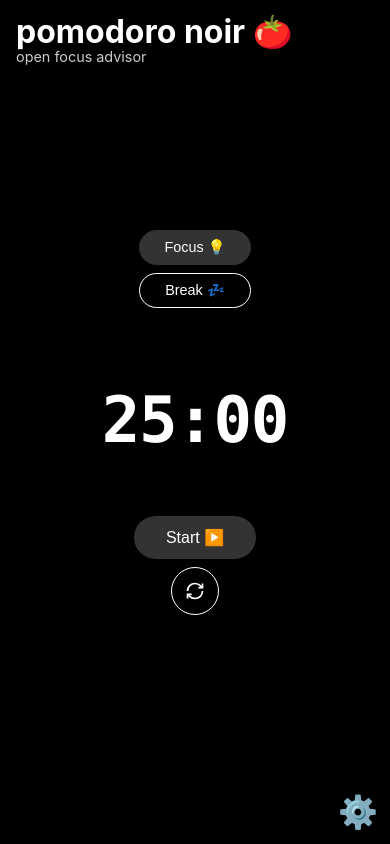
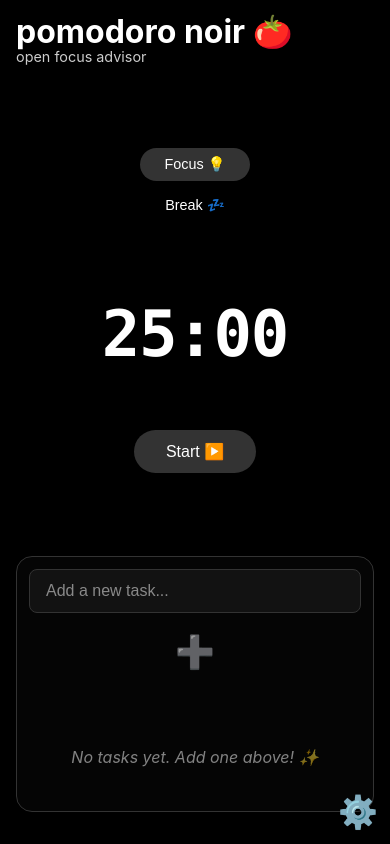
Before and after one commit to adellantado/pomodoro-noir-timer, a React (Create React App) app: page / in a window 390 px wide. Built offline with nearby package versions, Linux system fonts and the light colour scheme.

Commit message:
add list of tasks

```diff
--- a/src/components/PomodoroTimer.css
+++ b/src/components/PomodoroTimer.css
@@ -9,6 +9,7 @@
   background-color: #000000;
   color: #ffffff;
   position: relative;
+  overflow-y: auto;
 }
 
 /* Header */
@@ -43,6 +44,7 @@
   justify-content: center;
   flex: 1;
   gap: 2rem;
+  margin-top: 4rem;
 }
 
 /* Mode Buttons */
@@ -55,7 +57,7 @@
 .mode-button {
   padding: 0.75rem 2rem;
   border-radius: 2rem;
-  border: 1px solid #ffffff;
+  border: none;
   background-color: transparent;
   color: #ffffff;
   font-size: 2rem;
@@ -129,6 +131,148 @@
   background-color: rgba(255, 255, 255, 0.1);
 }
 
+/* Task Section */
+.task-section {
+  width: 100%;
+  max-width: 600px;
+  margin: 2rem 0;
+  padding: 2rem;
+  border: 1px solid #333333;
+  border-radius: 1rem;
+  background-color: rgba(255, 255, 255, 0.02);
+}
+
+.task-title {
+  font-size: 1.5rem;
+  font-weight: 600;
+  margin: 0 0 1.5rem 0;
+  text-align: center;
+  color: #ffffff;
+}
+
+.task-form {
+  display: flex;
+  gap: 1rem;
+  margin-bottom: 2rem;
+}
+
+.task-input {
+  flex: 1;
+  padding: 0.75rem 1rem;
+  border: 1px solid #333333;
+  border-radius: 0.5rem;
+  background-color: rgba(255, 255, 255, 0.05);
+  color: #ffffff;
+  font-size: 1rem;
+  outline: none;
+  transition: all 0.2s ease;
+}
+
+.task-input::placeholder {
+  color: rgba(255, 255, 255, 0.5);
+}
+
+.task-input:focus {
+  border-color: #ffffff;
+  background-color: rgba(255, 255, 255, 0.1);
+}
+
+.add-task-button {
+  padding: 0.75rem 1.5rem;
+  border: none;
+  border-radius: 0.5rem;
+  background-color: transparent;
+  color: #ffffff;
+  font-size: 2rem;
+  font-weight: 500;
+  cursor: pointer;
+  transition: all 0.2s ease;
+  white-space: nowrap;
+}
+
+.add-task-button:hover {
+  background-color: rgba(255, 255, 255, 0.1);
+}
+
+.task-list {
+  display: flex;
+  flex-direction: column;
+  gap: 0.75rem;
+}
+
+.task-item {
+  display: flex;
+  align-items: center;
+  gap: 1rem;
+  padding: 1rem;
+  border: 1px solid #333333;
+  border-radius: 0.5rem;
+  background-color: rgba(255, 255, 255, 0.03);
+  transition: all 0.2s ease;
+}
+
+.task-item:hover {
+  background-color: rgba(255, 255, 255, 0.05);
+  border-color: #444444;
+}
+
+.task-item.completed {
+  opacity: 0.6;
+  background-color: rgba(0, 255, 0, 0.05);
+  border-color: rgba(0, 255, 0, 0.2);
+}
+
+.task-checkbox {
+  background: none;
+  border: none;
+  font-size: 1.2rem;
+  cursor: pointer;
+  padding: 0;
+  display: flex;
+  align-items: center;
+  justify-content: center;
+  transition: all 0.2s ease;
+}
+
+.task-checkbox:hover {
+  transform: scale(1.1);
+}
+
+.task-text {
+  flex: 1;
+  font-size: 1rem;
+  color: #ffffff;
+  word-break: break-word;
+}
+
+.task-item.completed .task-text {
+  text-decoration: line-through;
+  color: rgba(255, 255, 255, 0.6);
+}
+
+.delete-task-button {
+  background: none;
+  border: none;
+  font-size: 1rem;
+  cursor: pointer;
+  padding: 0.25rem;
+  border-radius: 0.25rem;
+  transition: all 0.2s ease;
+  opacity: 0.6;
+}
+
+.delete-task-button:hover {
+  opacity: 1;
+  background-color: rgba(255, 0, 0, 0.1);
+}
+
+.no-tasks {
+  text-align: center;
+  color: rgba(255, 255, 255, 0.5);
+  font-style: italic;
+  margin: 2rem 0;
+}
+
 /* Footer */
 .footer {
   position: absolute;
@@ -197,6 +341,20 @@
     font-size: 1rem;
   }
 
+  .task-section {
+    margin: 1rem 0;
+    padding: 1rem;
+  }
+
+  .task-form {
+    flex-direction: column;
+    gap: 0.5rem;
+  }
+
+  .task-item {
+    padding: 0.75rem;
+  }
+
   .footer {
     bottom: 1rem;
     right: 1rem;
@@ -224,6 +382,14 @@
     gap: 0.5rem;
   }
 
+  .task-section {
+    padding: 0.75rem;
+  }
+
+  .task-title {
+    font-size: 1.25rem;
+  }
+
   .footer {
     flex-direction: column;
     gap: 0.5rem;
--- a/src/components/PomodoroTimer.tsx
+++ b/src/components/PomodoroTimer.tsx
@@ -2,12 +2,20 @@ import React, { useState, useEffect, useCallback, useRef } from 'react';
 import './PomodoroTimer.css';
 
 type TimerMode = 'focus' | 'rest';
+
+interface Task {
+  id: string;
+  text: string;
+  completed: boolean;
+}
 
 const PomodoroTimer: React.FC = () => {
   const [mode, setMode] = useState<TimerMode>('focus');
   const [timeLeft, setTimeLeft] = useState(25 * 60); // 25 minutes in seconds
   const [isRunning, setIsRunning] = useState(false);
   const [isPaused, setIsPaused] = useState(false);
+  const [tasks, setTasks] = useState<Task[]>([]);
+  const [newTaskText, setNewTaskText] = useState('');
   const audioContextRef = useRef<AudioContext | null>(null);
 
   const focusTime = 25 * 60; // 25 minutes
@@ -77,6 +85,30 @@ const PomodoroTimer: React.FC = () => {
     setIsRunning(false);
     setIsPaused(false);
     setTimeLeft(newMode === 'focus' ? focusTime : restTime);
+  };
+
+  // Task management functions
+  const addTask = (e: React.FormEvent) => {
+    e.preventDefault();
+    if (newTaskText.trim()) {
+      const newTask: Task = {
+        id: Date.now().toString(),
+        text: newTaskText.trim(),
+        completed: false
+      };
+      setTasks([...tasks, newTask]);
+      setNewTaskText('');
+    }
+  };
+
+  const toggleTask = (taskId: string) => {
+    setTasks(tasks.map(task =>
+      task.id === taskId ? { ...task, completed: !task.completed } : task
+    ));
+  };
+
+  const deleteTask = (taskId: string) => {
+    setTasks(tasks.filter(task => task.id !== taskId));
   };
 
   useEffect(() => {
@@ -156,14 +188,50 @@ const PomodoroTimer: React.FC = () => {
           <button className="start-button" onClick={toggleTimer}>
             {isRunning && !isPaused ? 'Pause ⏸️' : 'Start ▶️'}
           </button>
-          <button className="reset-button" onClick={resetTimer}>
-            <svg width="20" height="20" viewBox="0 0 24 24" fill="none" stroke="currentColor" strokeWidth="2">
-              <path d="M3 12a9 9 0 0 1 9-9 9.75 9.75 0 0 1 6.74 2.74L21 8"/>
-              <path d="M21 3v5h-5"/>
-              <path d="M21 12a9 9 0 0 1-9 9 9.75 9.75 0 0 1-6.74-2.74L3 16"/>
-              <path d="M3 21v-5h5"/>
-            </svg>
+        </div>
+      </div>
+
+      {/* Task List Section */}
+      <div className="task-section">
+        {/* <h3 className="task-title">Tasks 📝</h3> */}
+
+        {/* Add Task Form */}
+        <form onSubmit={addTask} className="task-form">
+          <input
+            type="text"
+            value={newTaskText}
+            onChange={(e) => setNewTaskText(e.target.value)}
+            placeholder="Add a new task..."
+            className="task-input"
+          />
+          <button type="submit" className="add-task-button">
+            ➕
           </button>
+        </form>
+
+        {/* Task List */}
+        <div className="task-list">
+          {tasks.length === 0 ? (
+            <p className="no-tasks">No tasks yet. Add one above! ✨</p>
+          ) : (
+            tasks.map(task => (
+              <div key={task.id} className={`task-item ${task.completed ? 'completed' : ''}`}>
+                <button
+                  className="task-checkbox"
+                  onClick={() => toggleTask(task.id)}
+                >
+                  {task.completed ? '✔️' : '⭕'}
+                </button>
+                <span className="task-text">{task.text}</span>
+                <button
+                  className="delete-task-button"
+                  onClick={() => deleteTask(task.id)}
+                >
+                  🗑️
+                </button>
+              </div>
+            ))
+          )}
         </div>
       </div>
 
```
